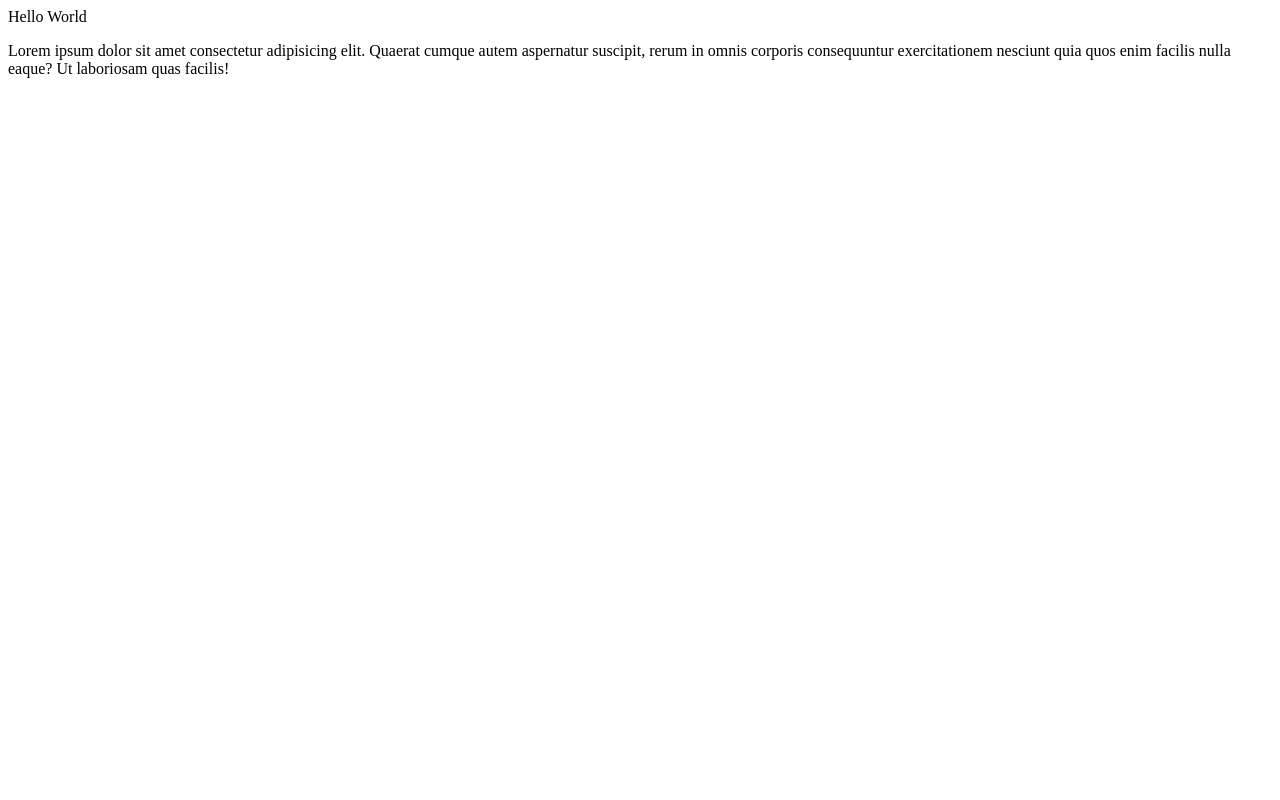
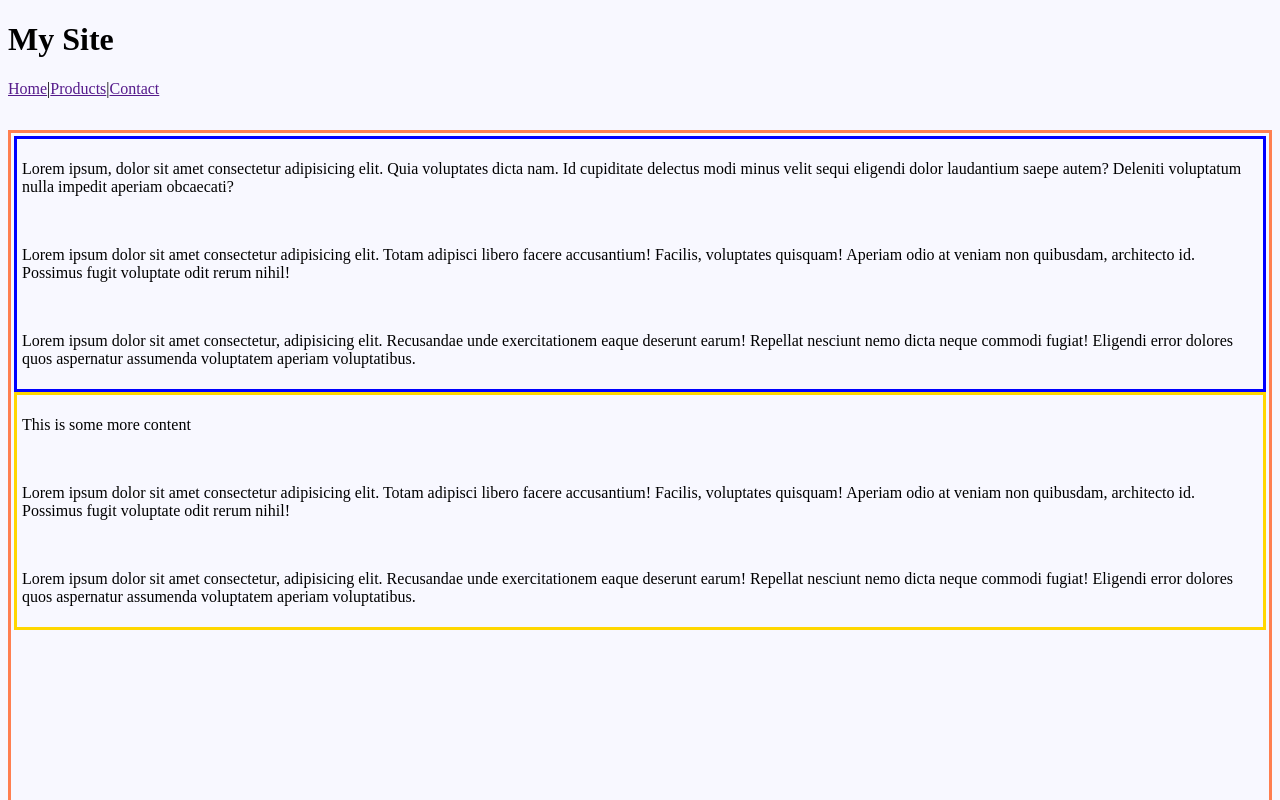
Before and after one commit to EnocFlores/teamGDS, a plain HTML site: page index.html in a window 1280 px wide. Shown: the top 800 px of the page. Drawn offline with Linux system fonts and the light colour scheme.

Commit message:
Made activity for the students to build on for css positions lesson.

```diff
--- a/index.html
+++ b/index.html
@@ -3,11 +3,49 @@
     <head>
         <meta charset="UTF-8">
         <meta name="viewport" content="width=device-width, initial-scale=1.0">
+        <link rel="stylesheet" type="text/css" href="style.css">
         <title>Document</title>
     </head>
     <body>
-    <div>Hello World</div>
+        <header>
+            <h1>My Site</h1>
+            <div class="nav-bar">
+                <a href="">Home </a> | <a href=""> Products </a> | <a href=""> Contact </a>
+            </div>
+        </header>
 
-    <p>Lorem ipsum dolor sit amet consectetur adipisicing elit. Quaerat cumque autem aspernatur suscipit, rerum in omnis corporis consequuntur exercitationem nesciunt quia quos enim facilis nulla eaque? Ut laboriosam quas facilis!</p>
+        <div class="content-wrapper">
+            <div class="content">
+                <p>Lorem ipsum, dolor sit amet consectetur adipisicing elit.
+                    Quia voluptates dicta nam. Id cupiditate delectus modi minus
+                    velit sequi eligendi dolor laudantium saepe autem? Deleniti
+                    voluptatum nulla impedit aperiam obcaecati?</p>
+                <br>
+                <p>Lorem ipsum dolor sit amet consectetur adipisicing elit.
+                    Totam adipisci libero facere accusantium! Facilis,
+                    voluptates quisquam! Aperiam odio at veniam non quibusdam,
+                    architecto id. Possimus fugit voluptate odit rerum nihil!</p>
+                <br>
+                <p>Lorem ipsum dolor sit amet consectetur, adipisicing elit.
+                    Recusandae unde exercitationem eaque deserunt earum!
+                    Repellat nesciunt nemo dicta neque commodi fugiat! Eligendi
+                    error dolores quos aspernatur assumenda voluptatem aperiam
+                    voluptatibus.</p>
+            </div>
+            <div class="moreContent">
+                <p>This is some more content</p>
+                <br>
+                <p>Lorem ipsum dolor sit amet consectetur adipisicing elit.
+                    Totam adipisci libero facere accusantium! Facilis,
+                    voluptates quisquam! Aperiam odio at veniam non quibusdam,
+                    architecto id. Possimus fugit voluptate odit rerum nihil!</p>
+                <br>
+                <p>Lorem ipsum dolor sit amet consectetur, adipisicing elit.
+                    Recusandae unde exercitationem eaque deserunt earum!
+                    Repellat nesciunt nemo dicta neque commodi fugiat! Eligendi
+                    error dolores quos aspernatur assumenda voluptatem aperiam
+                    voluptatibus.</p>
+            </div>
+        </div>
     </body>
 </html>
--- /dev/null
+++ b/style.css
@@ -0,0 +1,30 @@
+body {
+    scroll-behavior: smooth;
+    overflow-x: unset;
+    background-color: #f8f8ff;
+}
+
+.nav-bar {
+    display: flex;
+    width: 100%;
+    height: 50px;
+    padding-right: 5px;
+}
+
+.content-wrapper {
+    height: 1000px;
+    border-style: solid;
+    border-width: 3px;
+    border-color: coral;
+    padding: 3px;
+}
+
+.content {;
+    border: 3px solid blue;
+    padding: 5px;
+}
+
+.moreContent {
+    border: 3px solid gold;
+    padding: 5px;
+}
```
Lines whose indentation alone changed are shown as unchanged.
